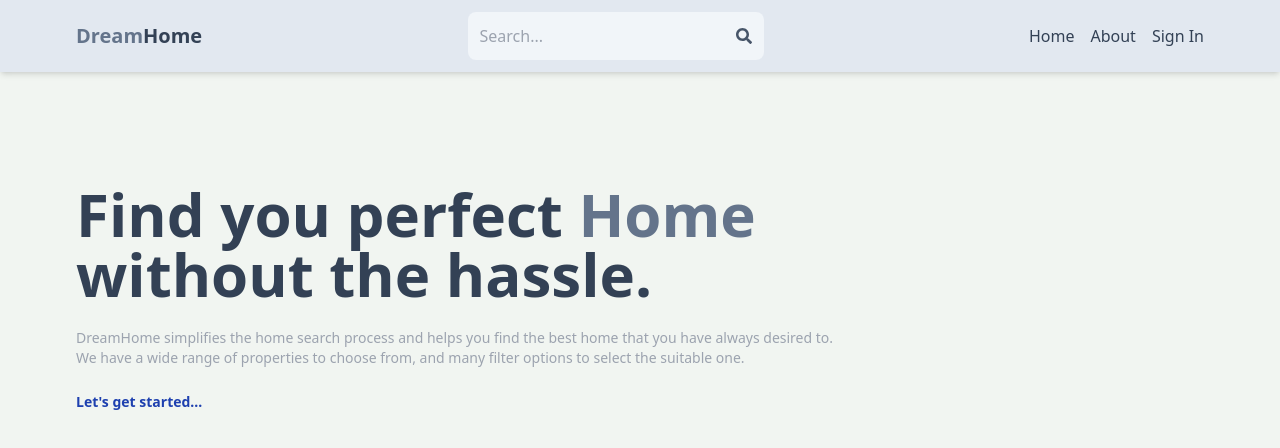
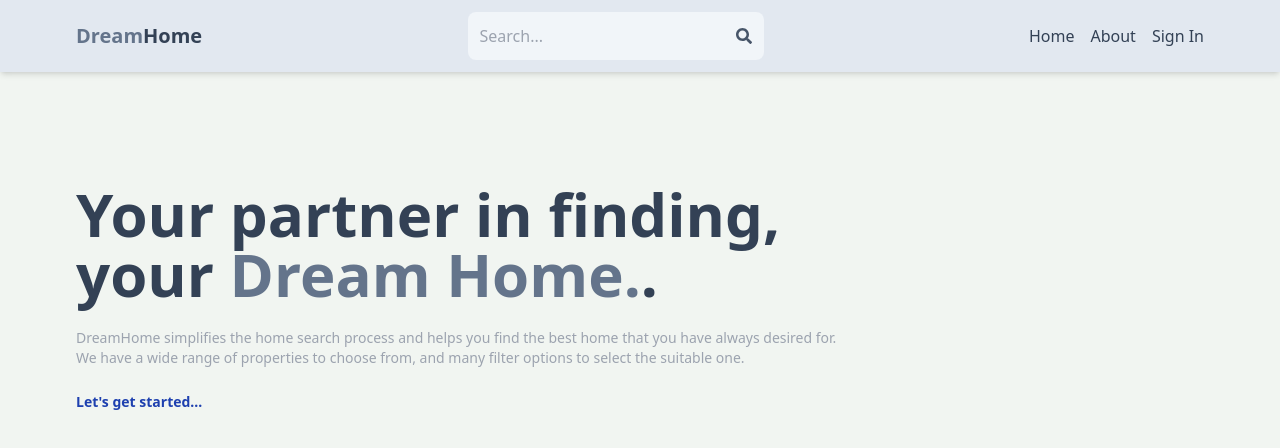
Before and after one commit to arun1118/DreamHome, a React (Vite) app in the folder client/: page / in a window 1280 px wide. Shown: the top 448 px of the page. Built offline with nearby package versions, Linux system fonts and the light colour scheme; no server answers.

Commit message:
minor fix in  sort filter

```diff
--- a/client/src/pages/CreateListing.jsx
+++ b/client/src/pages/CreateListing.jsx
@@ -158,7 +158,7 @@ const CreateListing = () => {
                       </div>
                       {formData.offer &&
                       <div className='flex items-center gap-2'>
-                          <input type="number" onChange={handleChange} value={formData.discountPrice} id="discountPrice" required min={0} max={1000} className='p-3 border border-gray-300 rounded-lg'/>
+                          <input type="number" onChange={handleChange} value={formData.discountPrice} id="discountPrice" required min={0} max={100000} className='p-3 border border-gray-300 rounded-lg'/>
                           <div className='flex flex-col items-center'>
                               <p>Discounted Price</p>
                               <span className='text-xs'>&#40;₹ / month&#41;</span>
--- a/client/src/pages/Home.jsx
+++ b/client/src/pages/Home.jsx
@@ -16,7 +16,7 @@ export default function Home() {
   useEffect(() => {
     const fetchOfferListings = async () => {
       try {
-        const res = await fetch('/api/listing/get?offer=true&limit=3');
+        const res = await fetch('/api/listing/get?offer=true&limit=4');
         const data = await res.json();
         setOfferListings(data);
         fetchRentListings();
@@ -37,7 +37,7 @@ export default function Home() {
 
     const fetchSaleListings = async () => {
       try {
-        const res = await fetch('/api/listing/get?type=sale&limit=3');
+        const res = await fetch('/api/listing/get?type=sale&limit=4');
         const data = await res.json();
         setSaleListings(data);
       } catch (error) {
@@ -51,10 +51,10 @@ export default function Home() {
 
       <div className='flex flex-col gap-6 p-28 px-3 max-w-6xl mx-auto'>
         <h1 className='text-slate-700 font-bold text-3xl lg:text-6xl'>
-          Find you perfect <span className='text-slate-500'>Home</span> <br />without the hassle.
+          Your partner in finding, <br /> your <span className='text-slate-500'>Dream Home.</span>.
         </h1>
         <div className='text-gray-400 text-xs sm:text-sm'>
-          DreamHome simplifies the home search process and helps you find the best home that you have always desired to.
+          DreamHome simplifies the home search process and helps you find the best home that you have always desired for.
           <br />
           We have a wide range of properties to choose from, and many filter options to select the suitable one.
         </div>
--- a/client/src/pages/Search.jsx
+++ b/client/src/pages/Search.jsx
@@ -138,8 +138,8 @@ const Search = () => {
                 <div className='flex items-center gap-2'>
                     <label className='font-semibold'>Sort:</label>
                     <select id="sort_order" className='border rounded-lg p-3' onChange={handleChange} defaultValue={'created_at_desc'}>
-                        <option value="regularPrice_desc">Price low to high</option>
-                        <option value="regularPrice_asc">Price high to low</option>
+                        <option value="regularPrice_desc">Price high to low</option>
+                        <option value="regularPrice_asc">Price low to high</option>
                         <option value="createdAt_desc">Latest</option>
                         <option value="createdAt_asc">Oldest</option>
                     </select>
```
